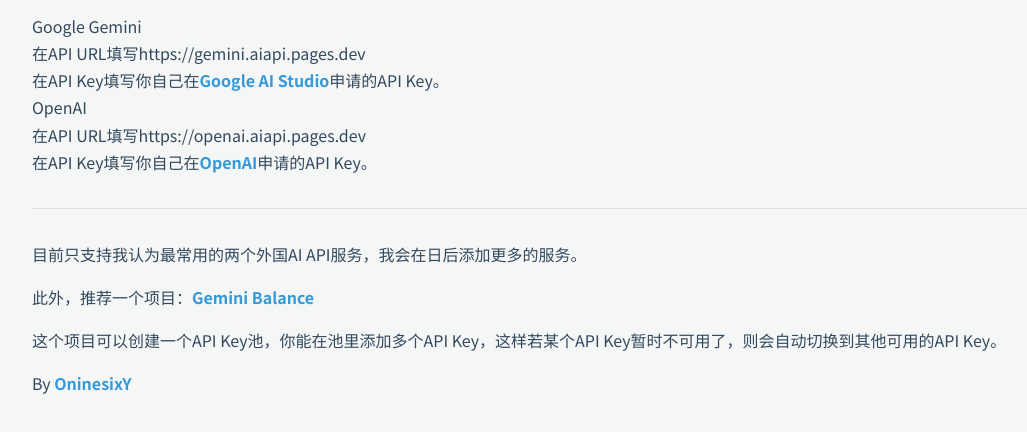
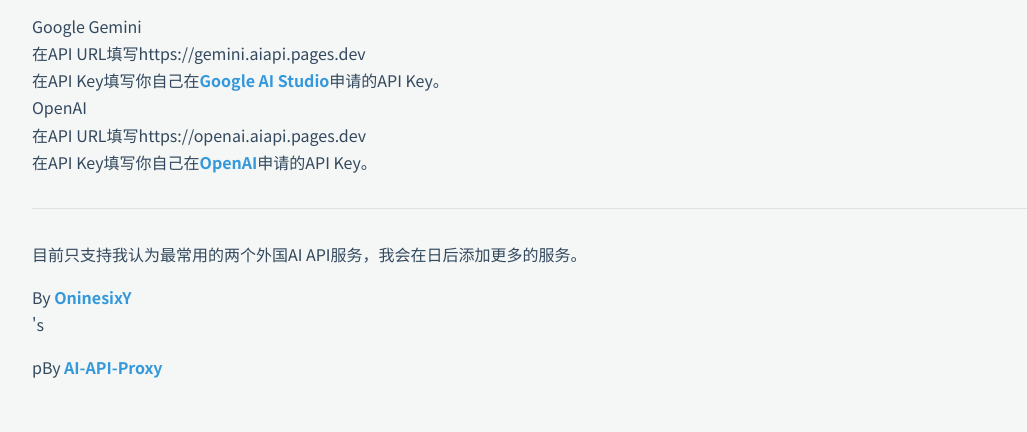
Before and after one commit to TheOninesixY/AI-API-Proxy, a plain HTML site: page index.html in a window 1280 px wide. Shown: the part 240-672 px from the top of the page, without its empty margins (48-1075 px from the left). Drawn offline with Linux system fonts and the light colour scheme.

Commit message:
Update index.html

```diff
--- a/index.html
+++ b/index.html
@@ -29,12 +29,8 @@
 
     <p>目前只支持我认为最常用的两个外国AI API服务，我会在日后添加更多的服务。</p>
 
-    <p>此外，推荐一个项目：<a href="https://github.com/snailyp/gemini-balance" target="_blank">Gemini Balance</a></p>
-
-    <p>这个项目可以创建一个API Key池，你能在池里添加多个API Key，这样若某个API Key暂时不可用了，则会自动切换到其他可用的API Key。</p>
-
     <div class="footer">
-        <strong>By <a href="https://github.com/TheOninesixY" target="_blank">OninesixY</a></strong>
+        <strong>By <a href="https://github.com/TheOninesixY" target="_blank">OninesixY</a></strong><p>'s </p>p<strong>By <a href="https://github.com/TheOninesixY/AI-API-Proxy" target="_blank">AI-API-Proxy</a></strong>
     </div>
 </body>
 </html>
```
